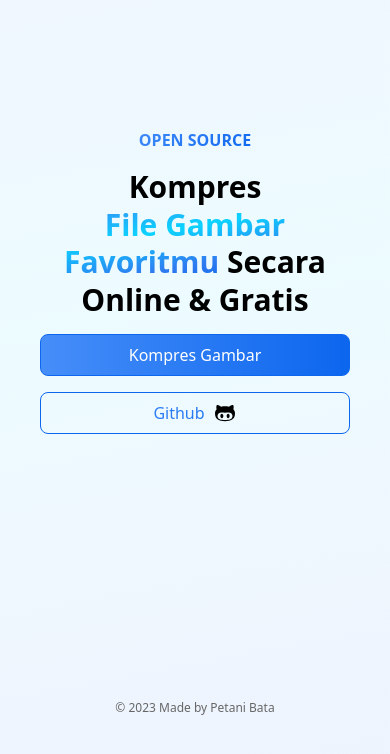
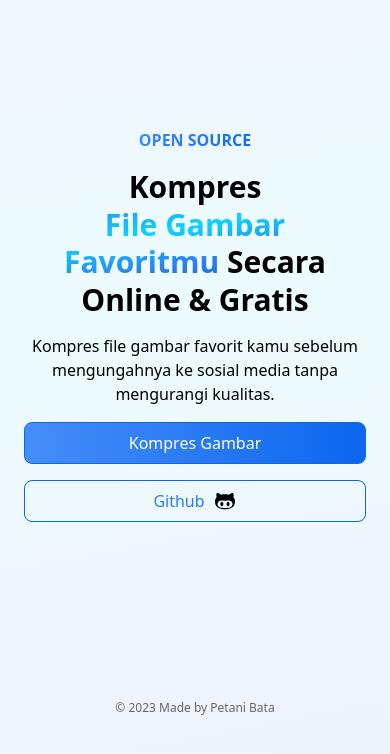
Before and after one commit to ekosutrisno/image-size-compressor-astro, an Astro site: page / in a window 390 px wide. Built offline with nearby package versions, Linux system fonts and the light colour scheme; Astro itself is replaced by a stand-in of ours.

Commit message:
update: fix disabeld description in mobile screen

```diff
--- a/src/components/Hero.astro
+++ b/src/components/Hero.astro
@@ -3,7 +3,7 @@ const currentYear = new Date().getFullYear();
 ---
 
 <div id="hero" class="w-full pb-24 cover-gradient min-h-screen pt-20 flex flex-col justify-between">
-    <div class="relative max-w-screen-xl px-4 sm:px-8 mx-auto grid grid-cols-12 gap-x-6 overflow-hidden">
+    <div class="relative max-w-screen-xl sm:px-8 mx-auto grid grid-cols-12 gap-x-6 overflow-hidden">
       <div class="col-span-12 lg:col-span-6 mt-12 xl:mt-10 space-y-4 sm:space-y-6 px-6 text-center sm:text-left">
         <span class="text-base text-gradient font-semibold uppercase">
             Open Source
@@ -11,7 +11,7 @@ const currentYear = new Date().getFullYear();
         <h1 class="text-3xl sm:text-4xl xl:text-5xl font-bold leading-tight xl:leading-[3.25rem] capitalize sm:pr-8 xl:pr-10">
           Kompres <br><span class="text-header-gradient">File Gambar Favoritmu</span> Secara Online & Gratis
         </h1>
-        <p class="paragraph hidden sm:block">
+        <p class="paragraph">
             Kompres file gambar favorit kamu sebelum mengungahnya ke sosial media tanpa mengurangi kualitas.
         </p>
         <div class="flex flex-col sm:flex-row space-y-4 sm:space-y-0 sm:space-x-4 mt-2" >
@@ -61,7 +61,7 @@ const currentYear = new Date().getFullYear();
       />
 
     </div>
-    <div class="py-8 sm:py-4 text-center text-xs text-[#666666] hover:text-gray-900">
+    <div class="py-8 sm:py-4 text-center text-xs text-[#666666]">
         © {currentYear} Made by Petani Bata
     </div>
 </div>
```
